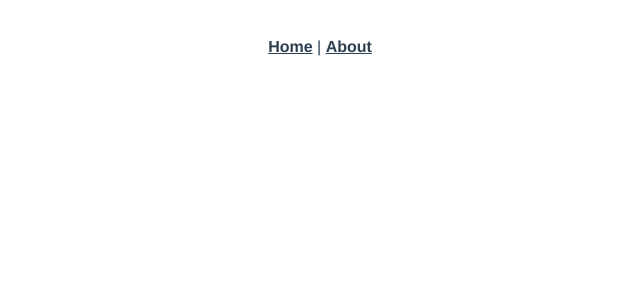
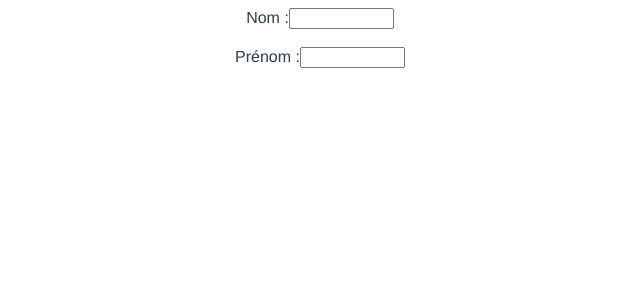
Before and after one commit to gptoto/app-questionnaire-vue, a Vue app: page /#/question in a window 1280 px wide. Shown: the top 300 px of the page, without its empty margins (320-960 px from the left). Built offline with nearby package versions, Linux system fonts and the light colour scheme.

Commit message:
PROJET FONCTIONNEL

```diff
--- a/src/App.vue
+++ b/src/App.vue
@@ -1,9 +1,5 @@
 <template>
   <div id="app">
-    <div id="nav">
-      <router-link to="/">Home</router-link> |
-      <router-link to="/about">About</router-link>
-    </div>
     <router-view/>
   </div>
 </template>
--- /dev/null
+++ b/src/components/FormCandidat.vue
@@ -0,0 +1,11 @@
+<template>
+  <div class="formulaireCandidat">
+    <h1>coucou</h1>
+  </div>
+</template>
+
+<script>
+export default {
+  name: 'FormCandidat'
+}
+</script>
--- a/src/router.js
+++ b/src/router.js
@@ -1,6 +1,7 @@
 import Vue from 'vue'
 import Router from 'vue-router'
 import Home from './views/Home.vue'
+import Question from './views/Question.vue'
 
 Vue.use(Router)
 
@@ -12,6 +13,11 @@ export default new Router({
       component: Home
     },
     {
+      path: '/question',
+      name: 'question',
+      component: Question
+    },
+    {
       path: '/about',
       name: 'about',
       // route level code-splitting
--- a/src/views/Home.vue
+++ b/src/views/Home.vue
@@ -1,18 +1,18 @@
 <template>
   <div class="home">
     <img alt="Vue logo" src="../assets/logo.png">
-    <HelloWorld msg="Welcome to Your Vue.js App"/>
+    <FormCandidat/>
   </div>
 </template>
 
 <script>
 // @ is an alias to /src
-import HelloWorld from '@/components/HelloWorld.vue'
+import FormCandidat from '@/components/FormCandidat.vue'
 
 export default {
   name: 'home',
   components: {
-    HelloWorld
+    FormCandidat
   }
 }
 </script>
--- /dev/null
+++ b/src/views/Question.vue
@@ -0,0 +1,12 @@
+<template>
+  <div class="Question">
+    <label for="Nom">Nom :</label>
+    <input type="text" id="Nom" name="NomChamp" required
+           minlength="4" maxlength="8" size="10">
+    <br>
+    <br>
+    <label for="Prenom">Prénom :</label>
+    <input type="text" id="Prenom" name="PrenomChamp" required
+           minlength="4" maxlength="8" size="10">
+  </div>
+</template>
```
Also changed, not shown: 1 other file (tests, documents, lock files or other folders).
